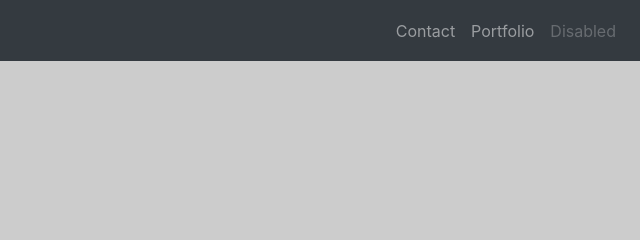
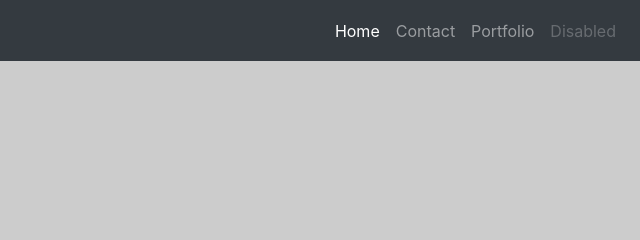
Before and after one commit to saiful987/Responsiveness_Portfolio, a plain HTML site: page contact.html in a window 1280 px wide. Shown: the top 240 px of the page, 640-1280 px from the left. Drawn offline with nearby package versions, Linux system fonts and the light colour scheme.

Commit message:
fixed home link

```diff
--- a/contact.html
+++ b/contact.html
@@ -22,7 +22,7 @@
             <div class="collapse navbar-collapse" id="navbarNav">
                 <ul class="navbar-nav ml-auto">
                     <li class="nav-item active">
-                        <a class="nav-link" href="./index.html"> <span class="sr-only">(current)</span></a>
+                        <a class="nav-link" href="./index.html">Home<span class="sr-only">(current)</span></a>
                     </li>
                     <li class="nav-item">
                         <a class="nav-link" href="#">Contact</a>
```
Also changed, not shown: 1 other file.
